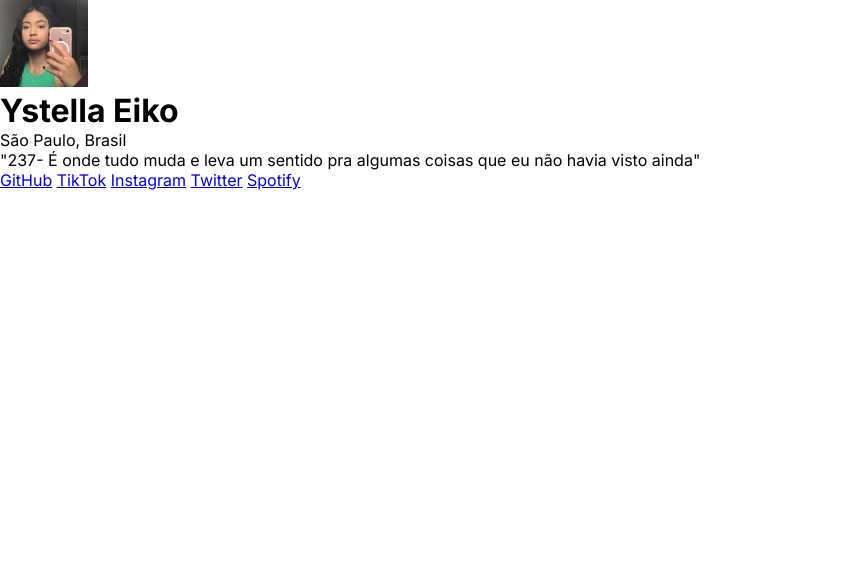
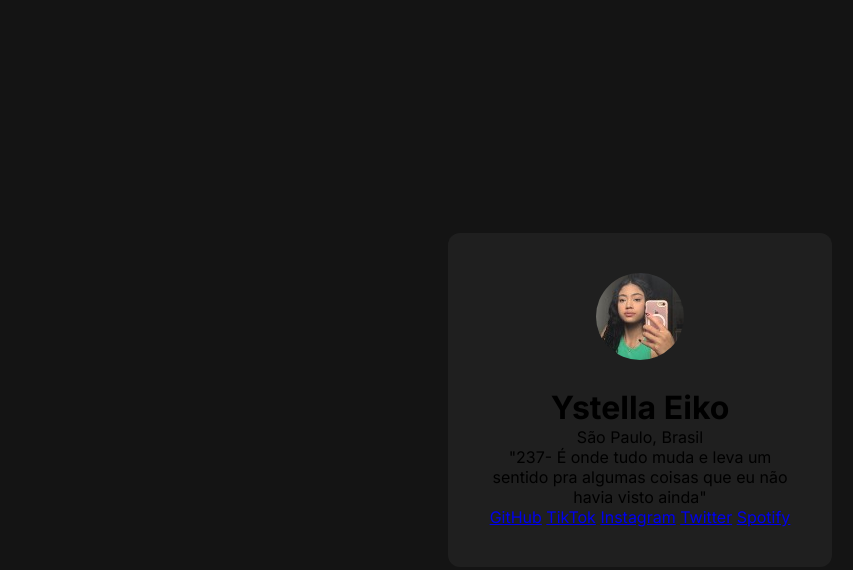
Before and after one commit to Ystellaeikonozumatrolezi12a/meus-links, a plain HTML site: page index.html in a window 1280 px wide. Shown: the whole page, without its empty margins (0-853 px from the left). Drawn offline with Linux system fonts and the light colour scheme.

Commit message:
Continuação do desenvolvimento do CSS e alteração de um parágrafo do HTML para strong

```diff
--- a/style.css
+++ b/style.css
@@ -4,3 +4,26 @@
     box-sizing: border-box;
     font-family: "Inter", sans-serif;
 }
+
+body {
+    background-color: #141414;
+height: 100vh;
+display: flex;
+justify-content: center;
+align-items: center;
+
+
+}
+
+div {
+    background-color: #1f1f1f;
+    width: 384px;
+    padding: 40px;
+    text-align: center;
+    border-radius: 12px;
+}
+
+div img {
+      border-radius: 50%;
+      margin-bottom: 24px;
+}
```
